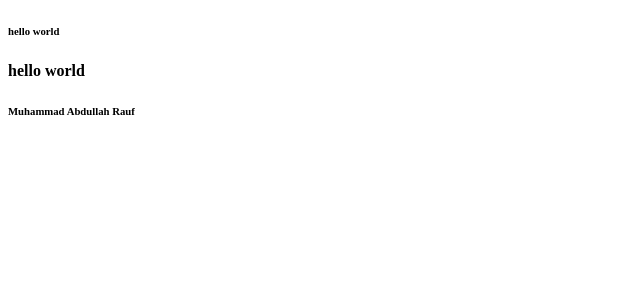
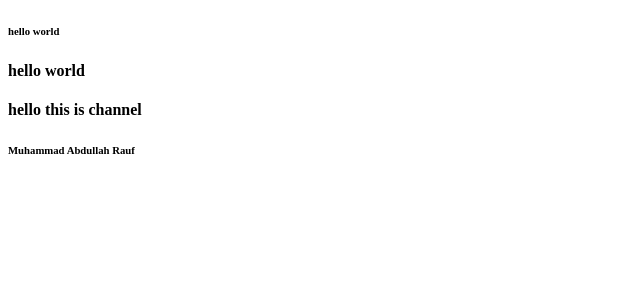
Before and after one commit to abd041/Vue_Learning, a Vue app: page / in a window 1280 px wide. Shown: the top 300 px of the page, without its empty margins (0-640 px from the left). Built offline with nearby package versions, Linux system fonts and the light colour scheme.

Commit message:
html binding done

```diff
--- a/src/components/HelloWorld.vue
+++ b/src/components/HelloWorld.vue
@@ -1,12 +1,23 @@
 <template>
   <h4>{{msg}}</h4>
+  <div v-html="channel"></div>
 </template>
 
 <script>
 export default{
   name:"HelloWorld",
+  data(){
+    return(
+      {
+         channel:"<b>hello this is channel</b>"
+      }
+
+    )
+
+  },
   props:{
     msg:String,
+
   }
 }
 </script>
```
